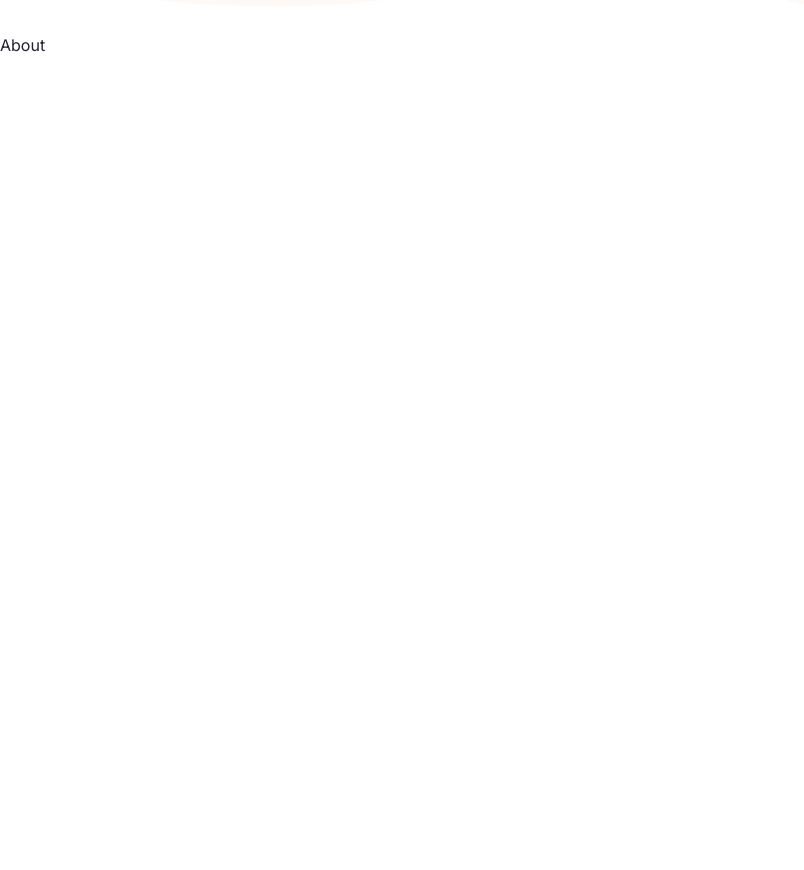
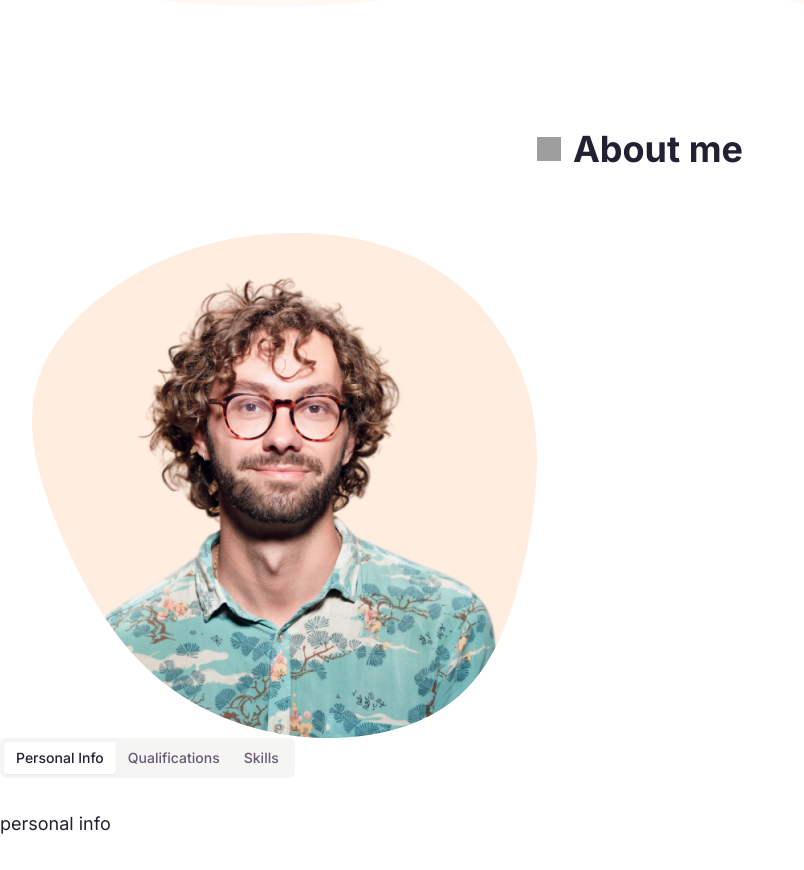
Before and after one commit to Amirshoeibiomrani/portfolio-in-2025, a Next.js app: page / in a window 1280 px wide. Shown: the part 740-1610 px from the top of the page, without its empty margins (0-804 px from the left). Built offline with nearby package versions, Linux system fonts and the light colour scheme; grey boxes are pictures that could not be loaded.

Commit message:
Updating...

```diff
--- a/app/globals.css
+++ b/app/globals.css
@@ -72,6 +72,9 @@
   .subtitle {
     @apply text-muted-foreground text-lg mb-8 font-light
   }
+  .section-title {
+    @apply text-4xl font-bold relative w-max flex items-center justify-between gap-x-3 before:bg-dots_light before:dark:bg-dots_dark before:bg-no-repeat before:bg-center before:w-[24px] before:h-[24px];
+  }
 
   .badge {
     @apply z-10 w-[200px] bg-white h-[68px] dark:backdrop-blur-[44px] shadow-2xl p-4 rounded-[10px] flex items-center gap-x-4;
--- a/components/About.jsx
+++ b/components/About.jsx
@@ -1,5 +1,7 @@
-import{TabsList,TabTrigger,Tabs,TabsContent} from "@/components/ui/tabs"
+import{TabsList,TabsTrigger,Tabs,TabsContent} from "@/components/ui/tabs"
  import{User2,MailIcon,HomeIcon,PhoneCall,GraduationCap,Calendar,Briefcase} from "lucide-react"
+import DevImg from "./DevImg"
+import Image from "next/image"
 
 
  const infoData=[
@@ -21,16 +23,130 @@ import{TabsList,TabTrigger,Tabs,TabsContent} from "@/components/ui/tabs"
     },
     {
         icon: <GraduationCap size={20} />,
-        text:"Bachelors on Computer Science",
+        text:"bachelor in computer science",
     },
     {
-        icon: <User2 size={20} />,
+        icon: <HomeIcon size={20} />,
         text:"Florida, USA",
     },
  ]
+
+ const qualificationData=[
+    {
+        title:'education',
+        data:[
+            {
+                university:'Example University',
+                qualification:'Bachelor Of Computer Science',
+                years:'2023 - present',
+            },
+            {
+                university:'Example University',
+                qualification:'Bachelor Of Computer Science',
+                years:'2023 - present',
+            }
+        ]
+    },
+    {
+        title:'exprience',
+        data:[
+            {
+                company:'Freelancer.com',
+                position:'Software Engineer',
+                years:'2022 - present',
+            },
+            {
+                company:'Freelancer.com',
+                position:'Software Engineer',
+                years:'2022 - present',
+            },
+
+        ]
+    }
+ ]
+ const skillData=[
+    {
+        title:'skills',
+        data:[
+            {
+                name:'HTML,CSS'
+            },
+            {
+                name:'JavaScript'            },
+            {
+                name:'Tailwind'
+            },
+            {
+                name:'React , Redux'
+            },
+            {
+                name:'Next'
+            },
+            {
+                name:'Framer Motion, ChakraUI'
+            },
+            {
+                name:'GitHub,Git'
+            },
+        ]
+    },
+    {
+        title:'skills',
+        data:[
+            {
+                imgPath:'/about/vscode.svg',
+            },
+            {
+                imgPath:'/about/figma.svg',
+            },  {
+                imgPath:'/about/notion.svg',
+            },  {
+                imgPath:'/about/wordpress.svg',
+            },
+
+        ]
+    }
+ ]
  const About = () => {
-  return (
-    <div>About</div>
+ const getData= (arr,title)=>{
+    return arr.find((item) => item.title === title);
+
+ }
+    return (
+    <section className="xl:h-[860px] pb-12 xl:py-24">
+        <div className="container mx-auto">
+            <h2 className="section-title mb-8 xl:mb-16 text-center mx-auto">
+                About me
+              </h2>
+              <div className="flex flex-col xl:flex-row">
+                {/* image */}
+                <div className="hidden xl:flex flex-1 relative">
+
+              <DevImg containerStyles="bg-about_shape_light dark:bg-about_shape_dark w-[505px] h-[505px] bg-no-repeat relative" imgSrc="/about/developer.png" />
+                </div>
+              </div>
+        </div>
+        {/* tabs */}
+        <div className="flex-1">
+            <Tabs defaultValue="personal">
+                <TabsList>
+
+                <TabsTrigger value="personal" >Personal Info</TabsTrigger>
+                <TabsTrigger value="qualifications" >Qualifications</TabsTrigger>
+                <TabsTrigger value="skills" >Skills</TabsTrigger>
+                </TabsList>
+                {/* tabs content */}
+                <div className="text-lg mt-12 xl:mt-8">
+                    {/* personal */}
+                    <TabsContent value="personal">personal info</TabsContent>
+                    <TabsContent value="qualifications">qualifications info</TabsContent>
+                    <TabsContent value="skills">skills info</TabsContent>
+
+                </div>
+            </Tabs>
+        </div>
+
+        </section>
   )
 }
 
--- a/tailwind.config.js
+++ b/tailwind.config.js
@@ -79,6 +79,11 @@ module.exports = {
         hero_shape: "url(/hero/shape-1.svg)",
         hero_shape2_light: "url(/hero/shape-2-light.svg)",
         hero_shape2_dark: "url(/hero/shape-2-dark.svg)",
+        about_shape_light:"url(/about/shape-light.svg)",
+        about_shape_dark:"url(/about/shape-dark.svg)",
+        dots_light:'url(/dots-light.svg)',
+        dots_dark:'url(/dots-dark.svg)',
+
       },
     },
   },
```
